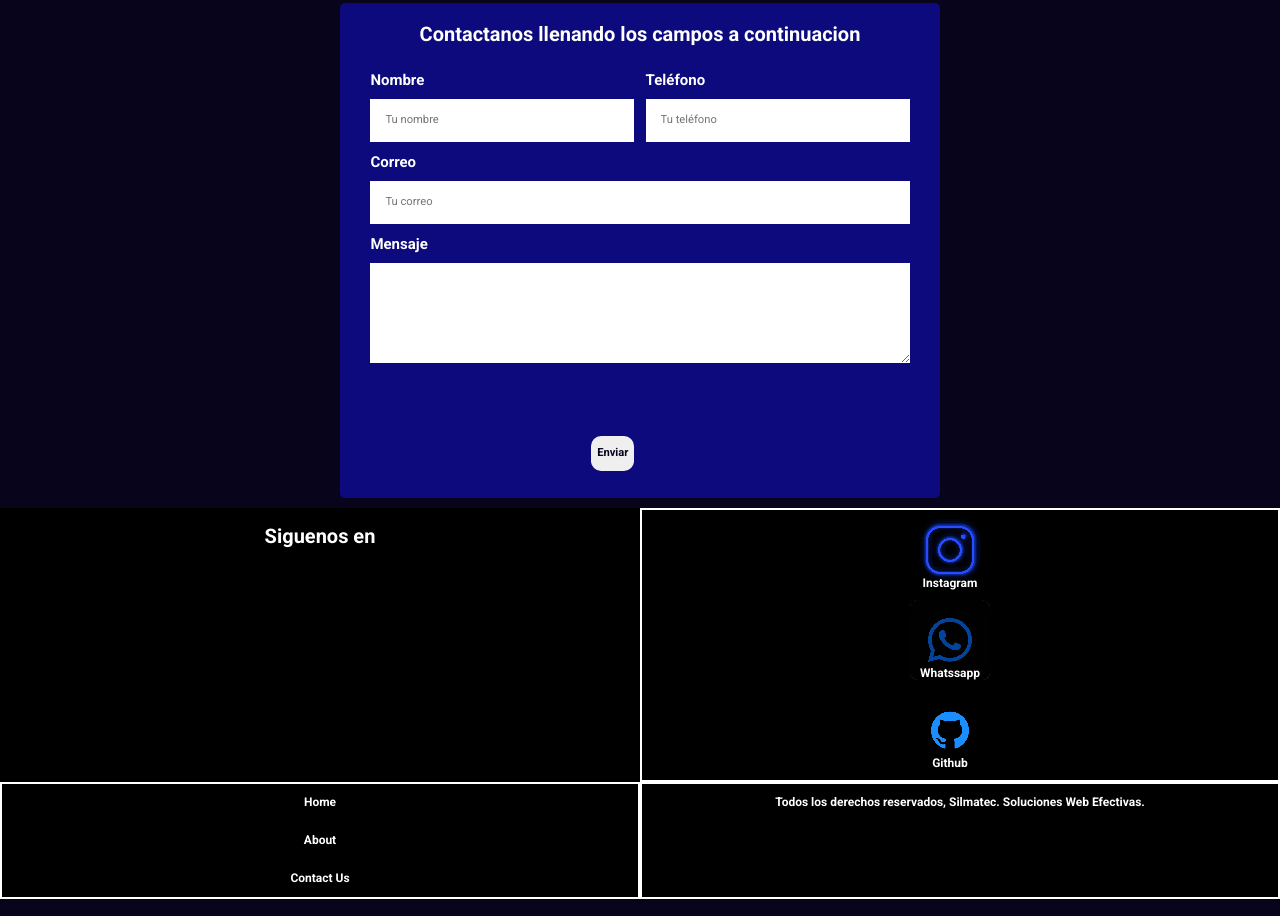
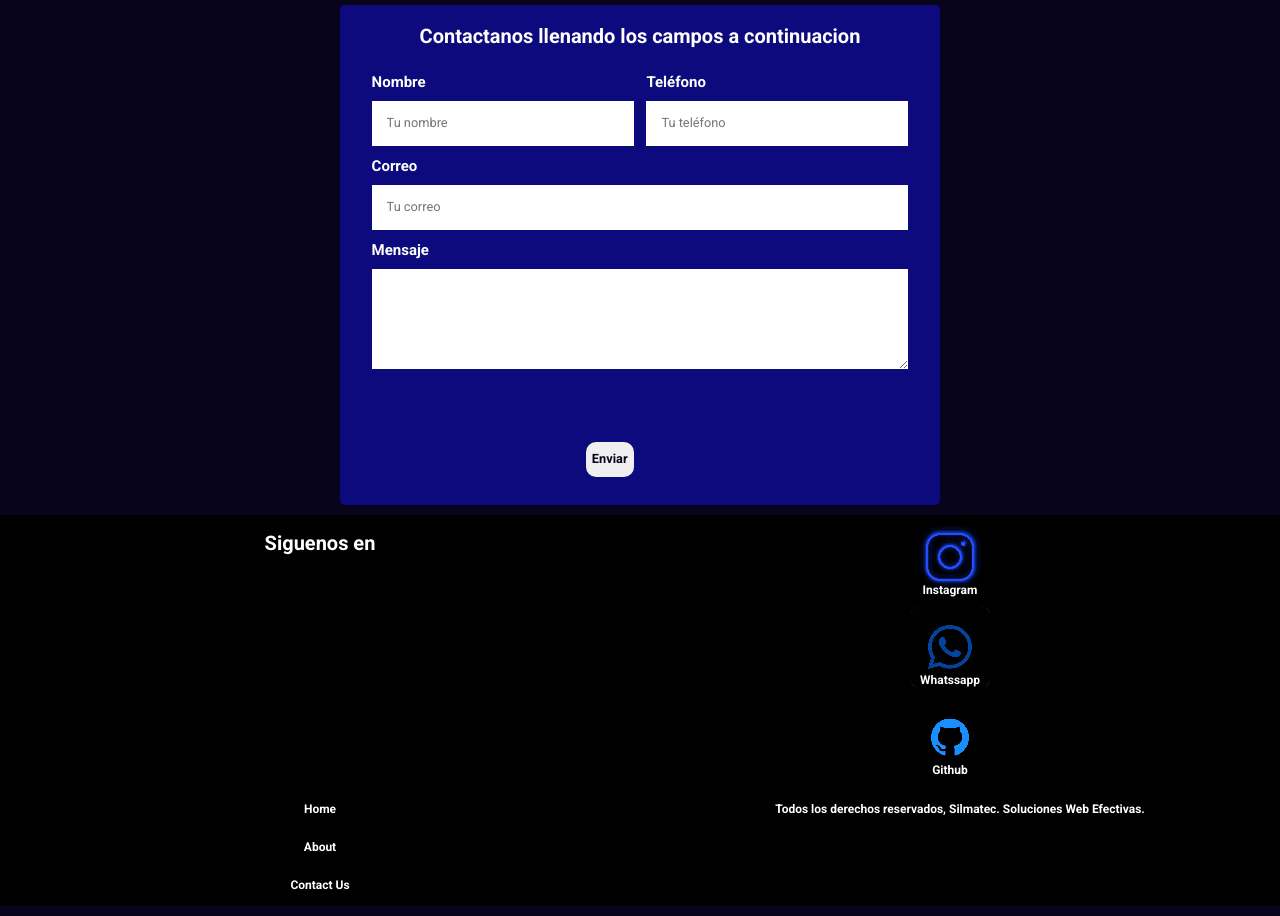
Before and after one commit to SamuelDvid/silmatec, a website: page public/index.html in a window 1280 px wide. Shown: the part 2840-3756 px from the top of the page. Drawn offline with Linux system fonts and the light colour scheme.

Commit message:
eliminamos bordes del footer

```diff
--- a/public/responsive.css
+++ b/public/responsive.css
@@ -177,17 +177,17 @@
     grid-template-columns: repeat(2, 1fr);
   }
   .contenedor-imagenes{
-    border: 2px solid white;
+    border: 2px solid black;
     display: flex;
     justify-content: center;
   }
 
   .navegacion-footer{
-    border: 2px solid white;
+    border: 2px solid black;
   }
 
   .mensaje-footer{
-    border: 2px solid white;
+    border: 2px solid black;
   }
     #imagen-instagram {
     background-image: url(./images/instagram.jpg);
--- a/public/style.css
+++ b/public/style.css
@@ -13,7 +13,7 @@
 /* html */
 html{
   font-family: "Roboto", sans-serif;
-  font-size: 70%;
+  font-size: 80%;
   box-sizing: border-box;
 }
 
```
